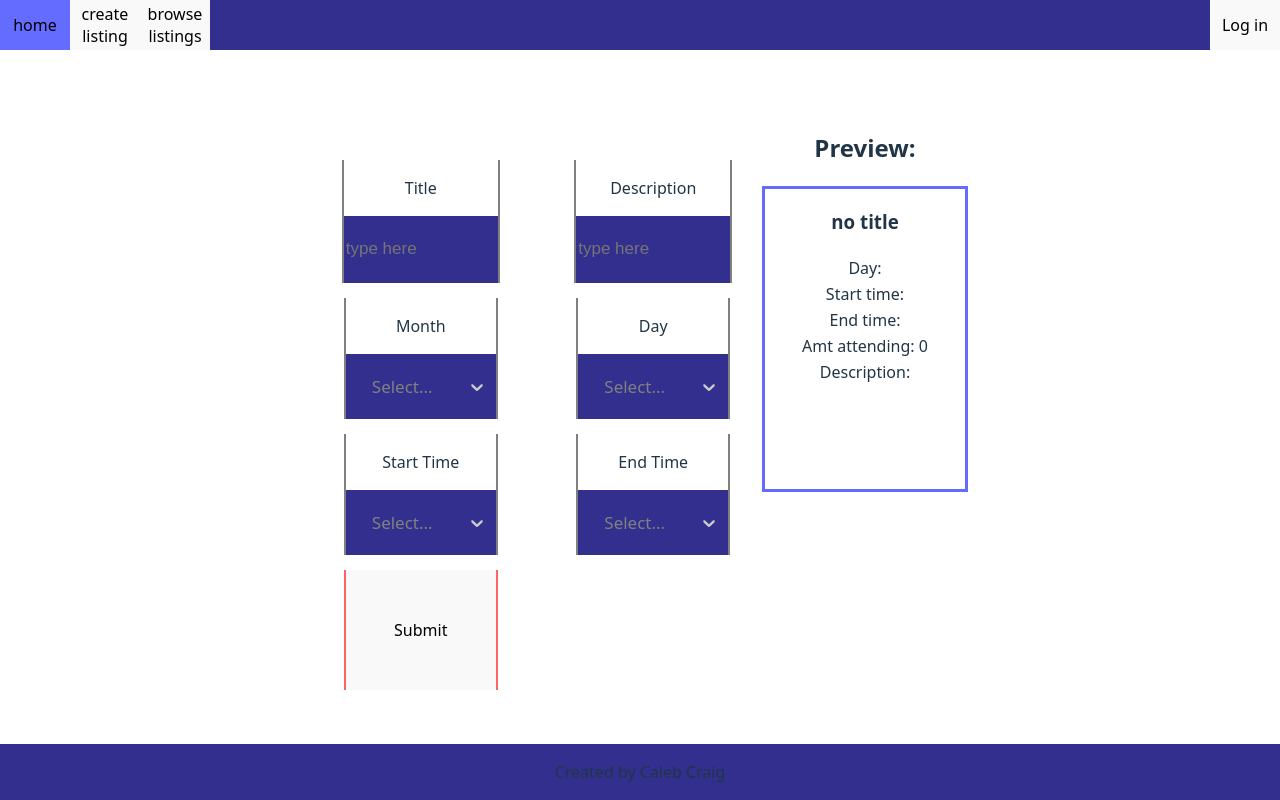
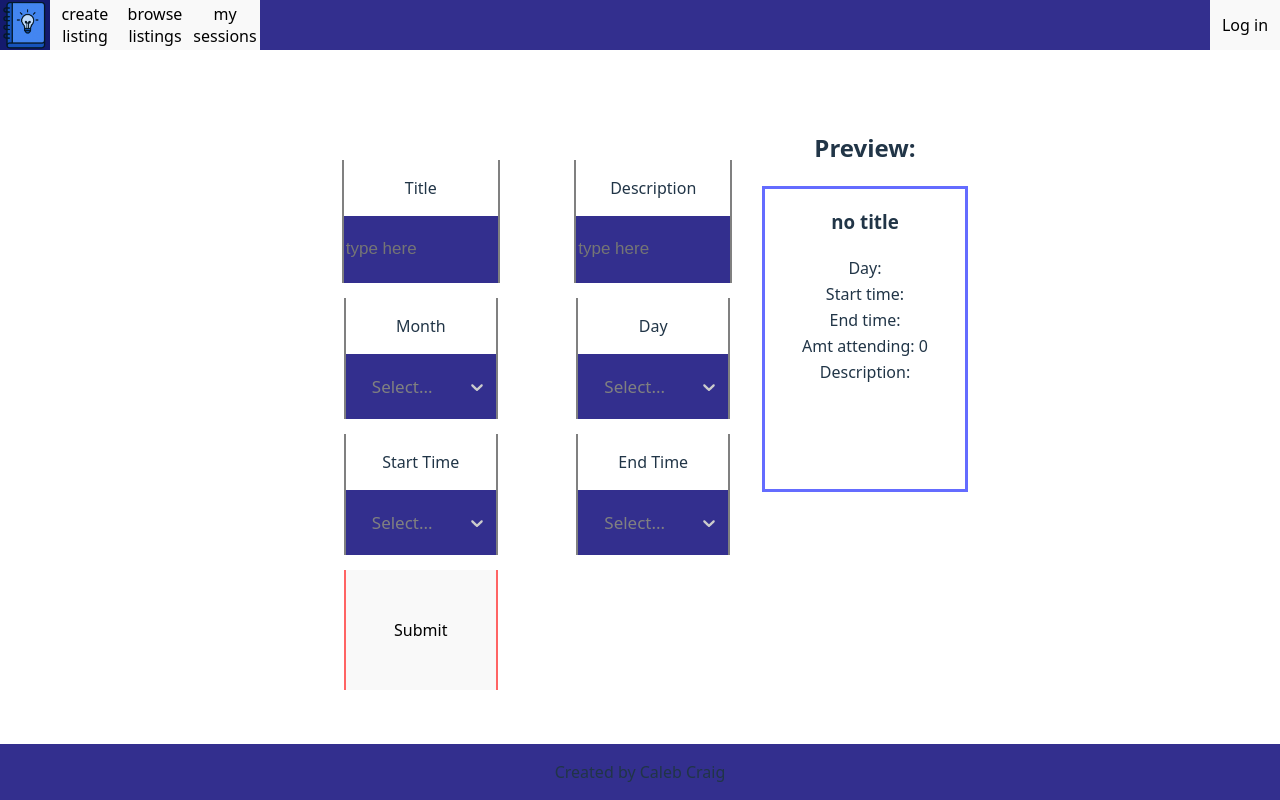
Before and after one commit to Craig47313/studytogether, a React (Vite) app: page /create in a window 1280 px wide. Built offline with nearby package versions, Linux system fonts and the light colour scheme.

Commit message:
got it to deploy @studytogether.dev --very happy. My first website

```diff
--- a/index.html
+++ b/index.html
@@ -2,7 +2,7 @@
 <html lang="en">
   <head>
     <meta charset="UTF-8" />
-    <link rel="icon" type="image/svg+xml" href="/vite.svg" />
+    <link rel="icon" type="image/svg+xml" href="/studyTogetherLogo.png" />
     <meta name="viewport" content="width=device-width, initial-scale=1.0" />
     <title>studytogether</title>
   </head>
--- a/package.json
+++ b/package.json
@@ -7,7 +7,9 @@
     "dev": "vite",
     "build": "vite build",
     "lint": "eslint .",
-    "preview": "vite preview"
+    "preview": "vite preview",
+    "predeploy": "npm run build",
+    "deploy": "gh-pages -d dist"
   },
   "dependencies": {
     "crypto": "^1.0.1",
@@ -27,6 +29,7 @@
     "eslint": "^9.39.1",
     "eslint-plugin-react-hooks": "^5.2.0",
     "eslint-plugin-react-refresh": "^0.4.24",
+    "gh-pages": "^6.3.0",
     "globals": "^16.5.0",
     "vite": "^7.2.2"
   }
--- a/src/App.jsx
+++ b/src/App.jsx
@@ -9,6 +9,7 @@ import Home from './homepage/Home';
 import Root from './global/root/Root'
 import CreateSeshForm from './sesh/createSeshForm/CreateSeshForm';
 import BrowsePage from './sesh/browse/BrowsePage/BrowsePage';
+import MySessions from './sesh/MySessions/MySessions';
 
 const router = createBrowserRouter([
   {
@@ -26,6 +27,10 @@ const router = createBrowserRouter([
       {
         path: "/browse",
         element: <BrowsePage/>
+      },
+      {
+        path: "/mysessions",
+        element: <MySessions/>
       }
     ]
   }
--- a/src/global/header/Header.jsx
+++ b/src/global/header/Header.jsx
@@ -3,24 +3,35 @@ import GoogleButton from "../../auth/googleButton/GoogleButton";
 import useAuthStore from "../../lib/useAuthStore";
 import style from "./Header.module.css";
 import { Navigate, useNavigate } from "react-router-dom";
+import { toast } from "react-toastify";
 export default function Header(){
     const user = useAuthStore((state)=>state.user);
     const setUser = useAuthStore((state)=>state.setUser);
     const navigate = useNavigate();
     const logout = () =>{
         setUser(null);
+        navigate("/");
     }
 
     useEffect(()=>{
         console.log(user);
         console.log('change in user');
     },[user])
-
+    function goToMySessionsPage(){
+        if(user === null || user === undefined){
+            toast.warn("Sorry, you don't seem to be logged in right now");
+        }else{
+            navigate("/mysessions");
+        }
+    }
     return(
         <div className={style.bar}>
-            <button className={style.homeButton} onClick={() => navigate("/")}>home</button>
-            <button className={style.homeButton} onClick={()=>navigate("/create")}>create listing</button>
-            <button className={style.homeButton} onClick={()=>navigate("/browse")}>browse listings</button>
+            <button className={style.homeButton} onClick={() => navigate("/")}>
+                <img src="/studyTogetherLogo.png" alt="home" className={style.logo}/>
+            </button>
+            <button className={style.headerButton} onClick={()=>navigate("/create")}>create listing</button>
+            <button className={style.headerButton} onClick={()=>navigate("/browse")}>browse listings</button>
+            <button className={style.headerButton} onClick={()=>goToMySessionsPage()}>my sessions</button>
             <div className={style.authButtonContainer}>
                 {user ? <button onClick={logout} className={style.homeButton}>logout</button> //steal style from homebutton
                 :
--- a/src/global/header/Header.module.css
+++ b/src/global/header/Header.module.css
@@ -6,7 +6,17 @@
     position: absolute;
     right: 0;
 }
+.logo{
+    height: inherit;
+}
 .homeButton{
+    width: 50px;
+    height: 50px;
+    padding: 0px;
+    border-radius: 0px;
+    border: 0px;
+}
+.headerButton{
     border-radius: 0px;
     text-align: center;
     width: 70px;
--- a/src/global/root/Root.jsx
+++ b/src/global/root/Root.jsx
@@ -1,6 +1,6 @@
 import { Outlet } from "react-router-dom"
 import { useRef } from "react"
-import Header from "../Header/Header";
+import Header from "../header/Header";
 import Footer from "../footer/Footer";
 import styles from "./Root.module.css";
 export default function Root() {
--- /dev/null
+++ b/src/sesh/MySessions/MySessions.jsx
@@ -0,0 +1,7 @@
+import styles from './MySessions.module.css';
+
+export default function MySessions(){
+    return(
+        <p>MySessions</p>
+    )
+}
--- a/src/sesh/browse/BrowsePage/BrowsePage.jsx
+++ b/src/sesh/browse/BrowsePage/BrowsePage.jsx
@@ -32,6 +32,7 @@ export default function BrowsePage(){
     const [searchInp, setSearchInp] = useState("");
     const [month, setMonth] = useState(null);
     const [day, setDay] = useState(null);
+    const [title, setTitle] = useState("All Sessions:");
     async function loadListings() {
         const allSessions = await getAllSessions();
         if(allSessions.length == 0){
@@ -241,7 +242,7 @@ export default function BrowsePage(){
         const month = monthOptions.find(option => option.value === result.month).label.slice(0,3);
         return (
             <div className={styles.previewContainer} key={crypto.randomUUID()}>
-                <h3>{result.title || "no title"} </h3>
+                <h2 className={styles.seshTitle}>{result.title || "no title"} </h2>
                 <button onClick={() => joinSession(result.id)} disabled={result.status !== "Joinable"}
                     className={result.status==="Joinable" ? styles.joinButton : (result.status === "Hosting" ? styles.hostingButton : styles.attendingButton)}>
                     {result.status==="Joinable" ? "Click to join" : (result.status === "Hosting" ? "Hosting" : "Attending")}
@@ -317,16 +318,17 @@ export default function BrowsePage(){
         <div className={styles.BrowsePage}>
             <div className={styles.searchContainer}>
                 <form onSubmit={handleSearch}>
-                    <button type="submit">Search</button>
+                    <button type="submit" className={styles.searchButton}>Search</button>
                     <input type="text" className={styles.searchInput} onChange={(e)=>setSearchInp(e.target.value)} placeholder="eg: math"/>
 
                 </form>
                 <Select onChange={(e)=>{setSort(e.value)}} options={sortOptions} styles={selectStyles} placeholder="Sort"/>
                 <Select onChange={(e)=>{setDay(e.value)}} options={dayOptions} styles={selectStyles} placeholder="Day"/>
                 <Select onChange={(e)=>{setMonth(e.value)}} options={monthOptions} styles={selectStyles} placeholder="Month"/>
+                <h1 className={styles.title}>{title}</h1>
             </div>
 
-            <h1 className={styles.title}>All Sessions:</h1>
+
 
             <div className={styles.sessions}>
                 {results.length !== 0 ? buttons : "Loading..."}
--- a/src/sesh/browse/BrowsePage/BrowsePage.module.css
+++ b/src/sesh/browse/BrowsePage/BrowsePage.module.css
@@ -1,15 +1,15 @@
-h1{
-    left: 0;
-    right: 0;
-    position: relative;
-}
+
 .previewContainer{
     display: flex;
     flex-direction: column;
     border: solid #646cff;
     gap: 2px;
     width: 200px;
-    height: 300px;
+    height: 270px;
+}
+.seshTitle{
+    padding: 0px;
+    margin: 10px;
 }
 .hostingButton{
     border-radius: 0px;
@@ -24,8 +24,8 @@ h1{
     margin: 0;
     padding: 0;
     overflow-x: hidden;
+}
 
-}
 .sessions{
     display: grid;
     grid-template-columns: repeat(auto-fill, minmax(200px, 1fr));
@@ -35,8 +35,10 @@ h1{
     margin-left: 10px;
     margin-right: 10px;
     width: 100%;
+    padding-top: 20px;
 
 }
+
 .BrowsePage {
     position: absolute;
     left: 0;
@@ -48,10 +50,19 @@ h1{
 }
 .searchContainer{
     position: relative;
-    top: 30px;
+    padding-top: 10px;
     display: flex;
     flex-direction: row;
 }
+.searchButton{
+    height: 50px;
+}
+.title{
+    position: absolute;
+    left: 600px;
+    top: -30px;
+}
+
 form button{
     border-radius: 0px;
     height: 40px;
```
Also changed, not shown: public/studyTogetherLogo.png (added), src/sesh/MySessions/MySessions.module.css (added), 1 other file (tests, documents, lock files or other folders).
